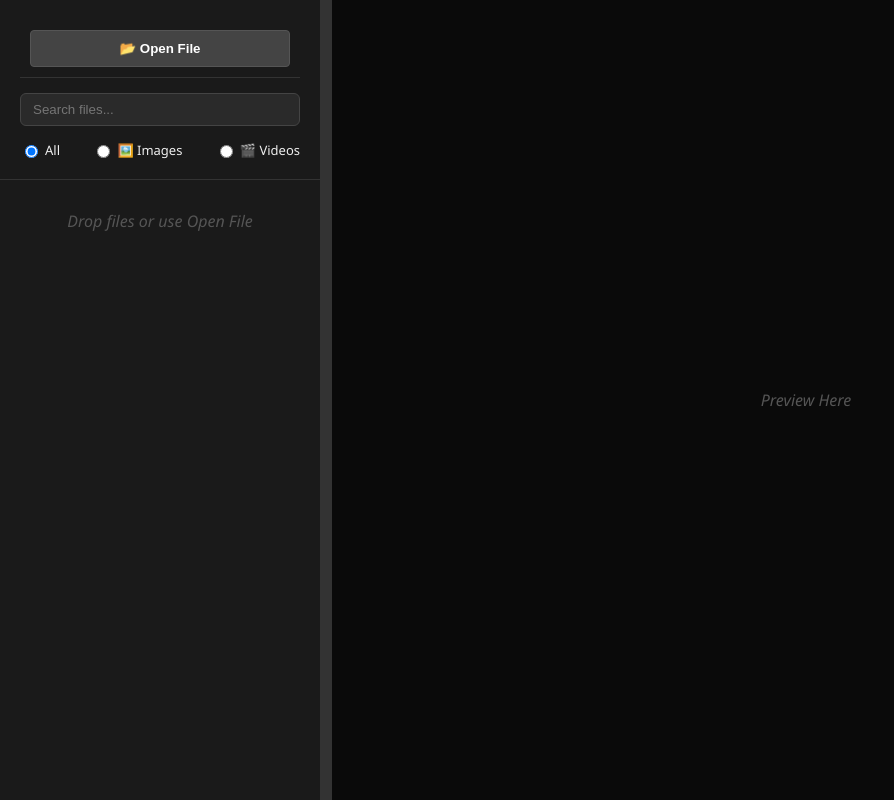
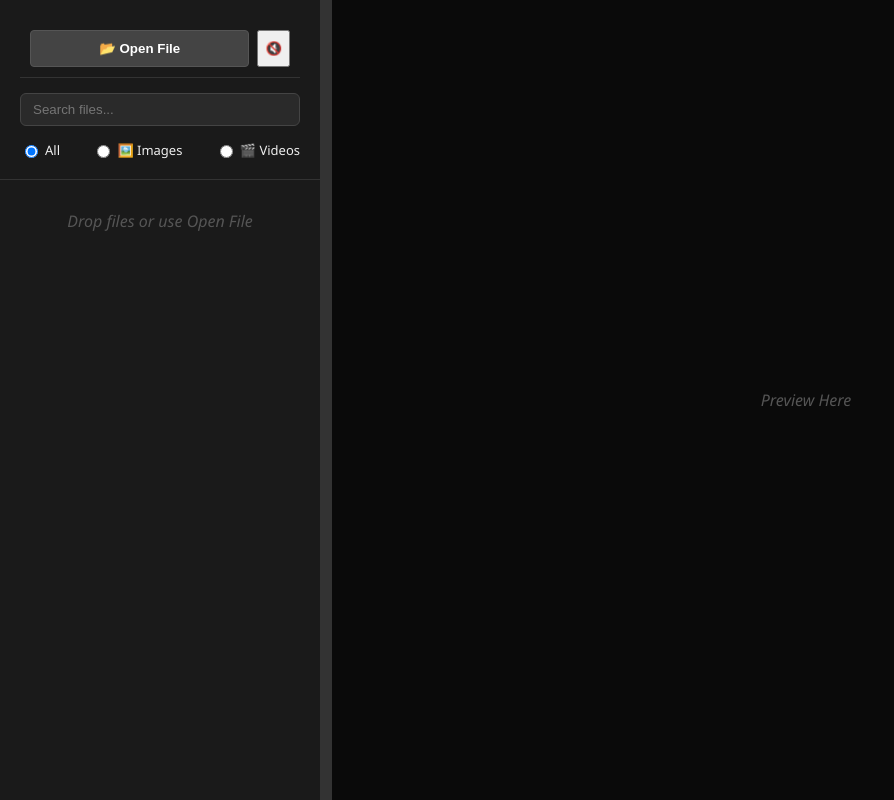
Before and after one commit to Wakatsuker/Images-and-Videos-Previewer, a plain HTML site: page index.html in a window 1280 px wide. Shown: the whole page, without its empty margins (0-894 px from the left). Drawn offline with nearby package versions, Linux system fonts and the light colour scheme.

Commit message:
Update index.html

```diff
--- a/index.html
+++ b/index.html
@@ -12,7 +12,10 @@
     <div id="header-controls">
         <div class="toolbar">
             <input type="file" id="file-input" multiple style="display:none">
-            <button class="btn-open" onclick="document.getElementById('file-input').click()">📂 Open File</button>
+            <div style="display: flex; gap: 8px;">
+                <button class="btn-open" onclick="document.getElementById('file-input').click()">📂 Open File</button>
+                <button id="btn-mute" class="btn-mute" title="Toggle Mute">🔇</button>
+            </div>
         </div>
         <input type="text" id="search-bar" placeholder="Search files...">
         <div class="filter-group">
@@ -33,6 +36,7 @@
     <p id="watermark"></p>
 </div>
 
+<script src="https://cdn.jsdelivr.net/npm/@zip.js/zip.js@2.7.53/dist/zip.min.js"></script>
 <script src="script.js"></script>
 </body>
 </html>
```
